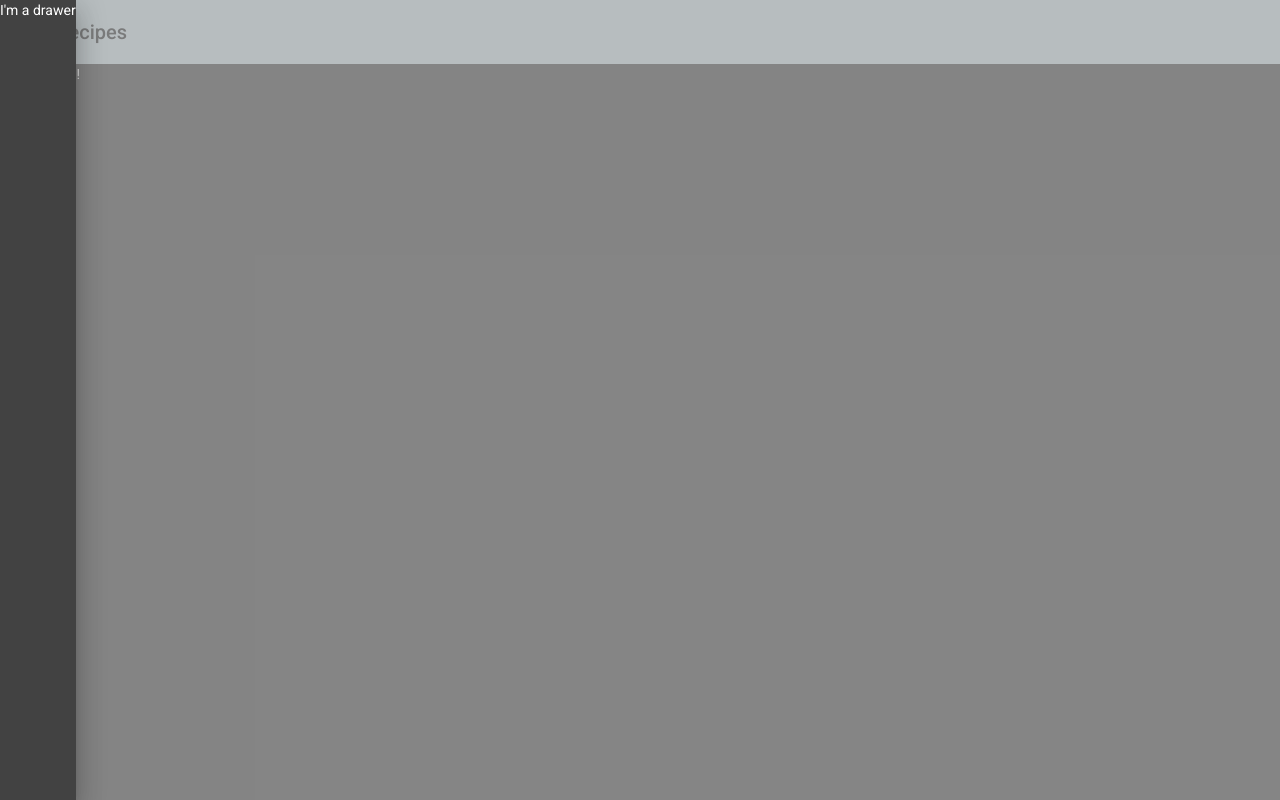
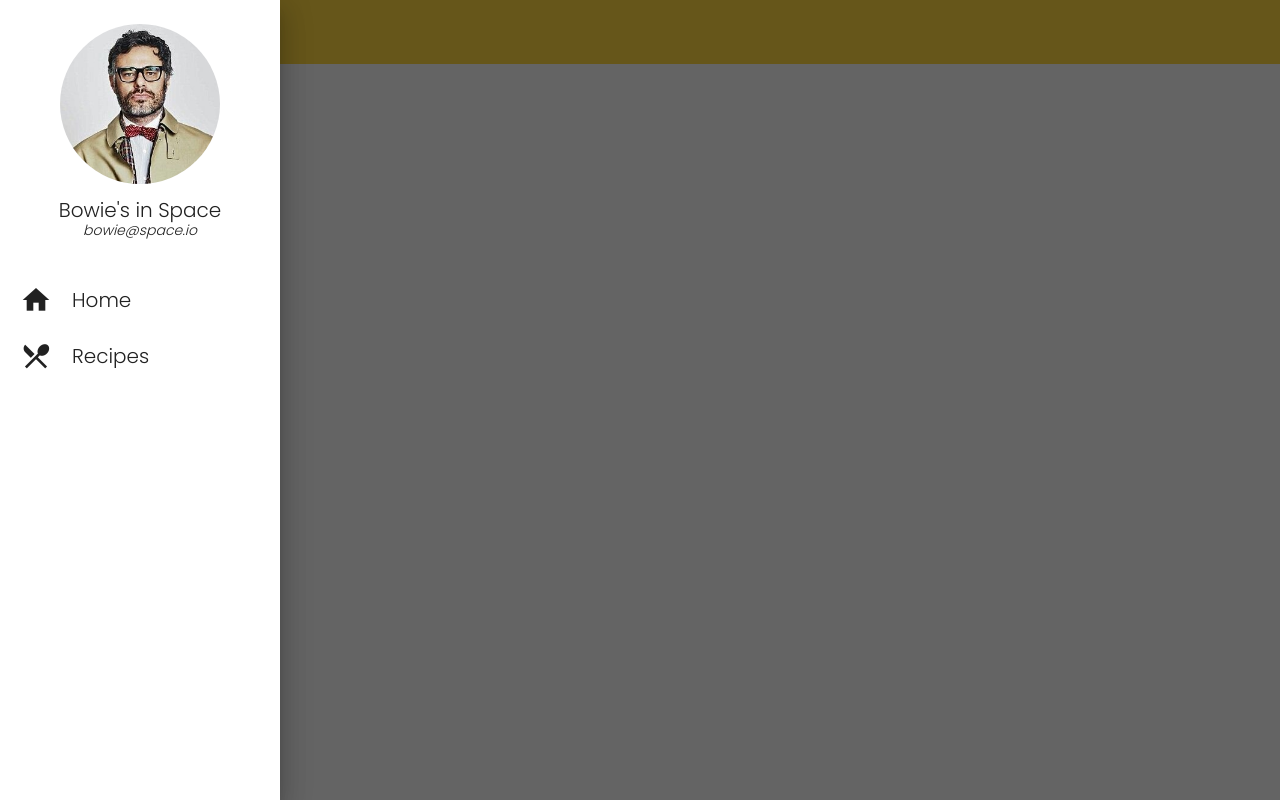
Before and after one commit to stephen-bond97/recipes-web, an Angular app: page /home in a window 1280 px wide. Both pictures are taken after a click on the button "menu". Built offline with nearby package versions, Linux system fonts and the light colour scheme.

Commit message:
Style Changes for Sidenav

```diff
--- a/src/app/app.module.ts
+++ b/src/app/app.module.ts
@@ -9,6 +9,7 @@ import { FormsModule } from '@angular/forms';
 import { HomePage } from './pages/home/home.page';
 import { RecipeListPage } from './pages/recipe-list/recipe-list.page';
 import { ToolbarComponent } from './components/toolbar/toolbar.component';
+import { ProfileComponent } from './components/profile/profile.component';
 
 const routes: Routes = [
   { path: '', redirectTo: 'home', pathMatch: 'full' },
@@ -27,7 +28,8 @@ const routes: Routes = [
     ShellComponent,
     HomePage,
     RecipeListPage,
-    ToolbarComponent
+    ToolbarComponent,
+    ProfileComponent
   ],
   imports: [
     BrowserModule,
--- /dev/null
+++ b/src/app/components/profile/profile.component.html
@@ -0,0 +1,11 @@
+<div class='container'>
+    <div class='profile-picture'>
+        <img src="./assets/jemaine.jpg" />
+    </div>
+    <div class='username'>
+        Bowie's in Space
+    </div>
+    <div class='email'>
+        bowie@space.io
+    </div>
+</div>
--- /dev/null
+++ b/src/app/components/profile/profile.component.scss
@@ -0,0 +1,33 @@
+:host {
+    display: flex;
+    justify-content: center;
+    margin-top: 1.5rem;
+    margin-bottom: 1.5rem;
+}
+
+.container {
+    display: flex;
+    flex-direction: column;
+    align-items: center;
+
+    .username {
+        font-size: 1.25rem;
+    }
+
+    .email {
+        font-style: italic;
+    }
+}
+
+.profile-picture {
+    height: 10rem;
+    width: 10rem;
+    border-radius: 5rem;
+    overflow: hidden;
+    margin-bottom: 1rem;
+
+    img {
+        height: 100%;
+        width: 100%;
+    }
+}
--- /dev/null
+++ b/src/app/components/profile/profile.component.ts
@@ -0,0 +1,15 @@
+import { Component, OnInit } from '@angular/core';
+
+@Component({
+  selector: 'app-profile',
+  templateUrl: './profile.component.html',
+  styleUrls: ['./profile.component.scss']
+})
+export class ProfileComponent implements OnInit {
+
+  constructor() { }
+
+  ngOnInit(): void {
+  }
+
+}
--- a/src/app/shell/shell.component.html
+++ b/src/app/shell/shell.component.html
@@ -1,5 +1,18 @@
 <mat-drawer-container hasBackdrop="true">
-  <mat-drawer #drawer mode="over">I'm a drawer</mat-drawer>
+  <mat-drawer class='sidenav' #drawer mode="over">
+    <app-profile></app-profile>
+    <mat-list (mouseup)="drawer.close()">
+      <mat-list-item routerLink="home">
+        <mat-icon mat-list-icon>home</mat-icon>
+        <div mat-line>Home</div>
+      </mat-list-item>
+      <mat-list-item routerLink="recipes">
+        <mat-icon mat-list-icon>restaurant_menu</mat-icon>
+        <div mat-line>Recipes</div>
+      </mat-list-item>
+      <!-- <mat-divider></mat-divider> -->
+    </mat-list>
+  </mat-drawer>
   <mat-drawer-content>
     <!-- <button mat-raised-button (click)="drawer.toggle()">Toggle drawer</button> -->
     <app-toolbar (menuClicked)="drawer.toggle()"></app-toolbar>
--- a/src/app/shell/shell.component.scss
+++ b/src/app/shell/shell.component.scss
@@ -13,3 +13,7 @@ mat-drawer-container {
         width: 100%;
     }
 }
+
+mat-drawer {
+    min-width: 20em;
+}
--- a/src/index.html
+++ b/src/index.html
@@ -7,7 +7,8 @@
   <meta name="viewport" content="width=device-width, initial-scale=1">
   <link rel="icon" type="image/x-icon" href="favicon.ico">
   <link rel="preconnect" href="https://fonts.gstatic.com">
-  <link href="https://fonts.googleapis.com/css2?family=Roboto:wght@300;400;500&display=swap" rel="stylesheet">
+  <!-- <link href="https://fonts.googleapis.com/css2?family=Roboto:wght@300;400;500&display=swap" rel="stylesheet"> -->
+  <link href="https://fonts.googleapis.com/css2?family=Poppins:wght@300&display=swap" rel="stylesheet">
   <link href="https://fonts.googleapis.com/icon?family=Material+Icons" rel="stylesheet">
 </head>
 <body class="mat-typography">
--- /dev/null
+++ b/src/styles/material-override.scss
@@ -0,0 +1,24 @@
+@use '~@angular/material' as mat;
+
+$my-custom-typography: mat.define-typography-config(
+    $font-family: "Poppins",
+);
+
+@include mat.core($my-custom-typography);
+
+.sidenav .mat-list-item-content {
+
+    .mat-icon {
+        font-size: 2rem !important;
+        height: unset !important;
+        width: unset !important;
+    }
+
+    .mat-list-text {
+        line-height: 1.5rem !important;
+
+        div.mat-line {
+            font-size: 1.25rem !important;
+        }
+    }
+}
--- a/src/styles/styles.scss
+++ b/src/styles/styles.scss
@@ -1,4 +1,5 @@
-@import '~@angular/material/prebuilt-themes/pink-bluegrey.css';
+@import '~@angular/material/prebuilt-themes/deeppurple-amber.css';
+@import './material-override.scss';
 
 html, body { height: 100%; }
 body { margin: 0; font-family: Roboto, "Helvetica Neue", sans-serif; }
```
Also changed, not shown: src/app/material.module.ts (+6 -3 lines), src/assets/jemaine.jpg (added), 1 other file (tests, documents, lock files or other folders).
